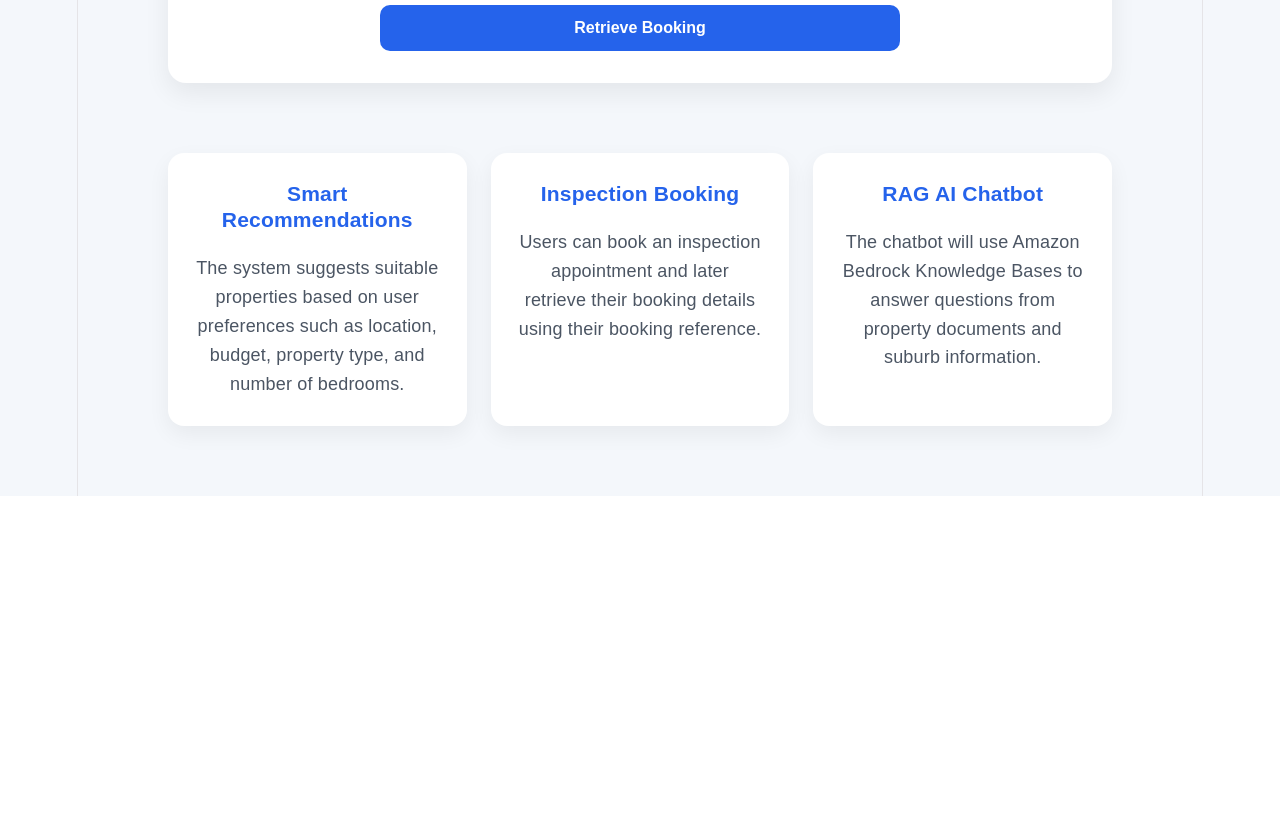
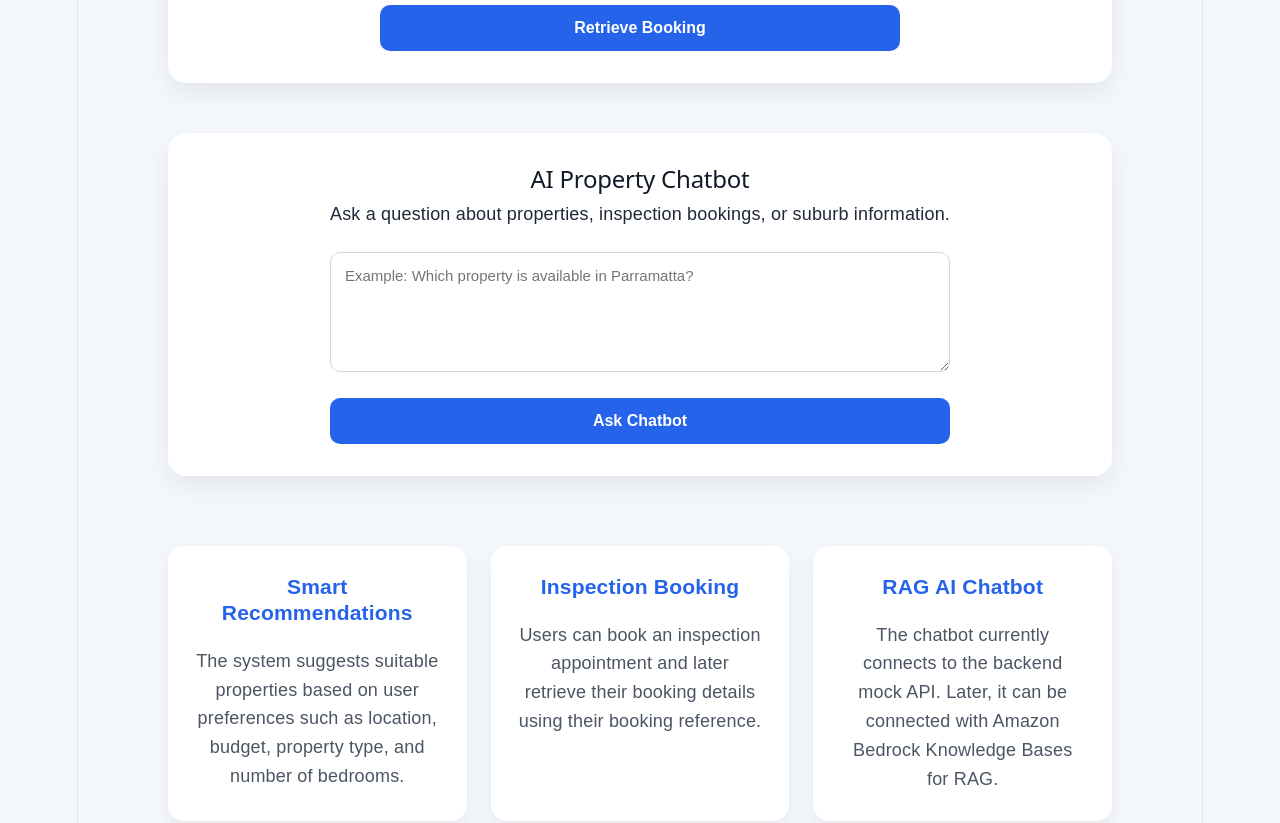
Before and after one commit to ghatrajsujan00-rgb/ai-property-assistant, a React app in the folder frontend/: page / in a window 1280 px wide. Shown: the part 900-1723 px from the top of the page. Before the commit the page ends 1396 px from the top, so only its background shows below. Built offline with nearby package versions, Linux system fonts and the light colour scheme; no server answers; the HTML template or start-up script is replaced by a standard one.

Commit message:
Add chatbot frontend connected to backend API

```diff
--- a/frontend/src/App.css
+++ b/frontend/src/App.css
@@ -259,3 +259,47 @@ button:hover {
   color: #b91c1c;
   font-weight: bold;
 }
+.chatbot-section {
+  background: white;
+  margin: 20px 8% 50px;
+  padding: 32px;
+  border-radius: 18px;
+  box-shadow: 0 10px 26px rgba(0, 0, 0, 0.07);
+  text-align: center;
+}
+
+.chatbot-section h2 {
+  color: #111827;
+  margin-top: 0;
+}
+
+.chatbot-form {
+  max-width: 620px;
+  margin: 24px auto 0;
+  display: grid;
+  gap: 14px;
+}
+
+.chatbot-form textarea {
+  min-height: 120px;
+  padding: 14px;
+  border: 1px solid #d1d5db;
+  border-radius: 10px;
+  font-size: 15px;
+  resize: vertical;
+  font-family: inherit;
+}
+
+.chatbot-answer {
+  max-width: 620px;
+  margin: 24px auto 0;
+  padding: 20px;
+  border-radius: 14px;
+  background: #f9fafb;
+  text-align: left;
+}
+
+.chatbot-answer h3 {
+  color: #2563eb;
+  text-align: center;
+}
--- a/frontend/src/App.jsx
+++ b/frontend/src/App.jsx
@@ -17,6 +17,10 @@ function App() {
   const [lookupId, setLookupId] = useState('')
   const [lookupResult, setLookupResult] = useState(null)
   const [lookupMessage, setLookupMessage] = useState('')
+
+  const [chatQuestion, setChatQuestion] = useState('')
+  const [chatAnswer, setChatAnswer] = useState('')
+  const [chatLoading, setChatLoading] = useState(false)
 
   const fetchProperties = async () => {
     setLoading(true)
@@ -110,6 +114,32 @@ function App() {
       console.error('Error retrieving booking:', error)
       setLookupMessage('Could not retrieve booking. Please check the backend server.')
     }
+  }
+
+  const askChatbot = async (event) => {
+    event.preventDefault()
+    setChatAnswer('')
+    setChatLoading(true)
+
+    try {
+      const response = await fetch('http://127.0.0.1:8000/chat', {
+        method: 'POST',
+        headers: {
+          'Content-Type': 'application/json'
+        },
+        body: JSON.stringify({
+          question: chatQuestion
+        })
+      })
+
+      const data = await response.json()
+      setChatAnswer(data.answer)
+    } catch (error) {
+      console.error('Error asking chatbot:', error)
+      setChatAnswer('Sorry, the chatbot could not connect to the backend.')
+    }
+
+    setChatLoading(false)
   }
 
   return (
@@ -245,6 +275,33 @@ function App() {
         )}
       </section>
 
+      <section className="chatbot-section" id="chatbot">
+        <h2>AI Property Chatbot</h2>
+        <p>
+          Ask a question about properties, inspection bookings, or suburb information.
+        </p>
+
+        <form className="chatbot-form" onSubmit={askChatbot}>
+          <textarea
+            placeholder="Example: Which property is available in Parramatta?"
+            value={chatQuestion}
+            onChange={(event) => setChatQuestion(event.target.value)}
+            required
+          />
+
+          <button type="submit">Ask Chatbot</button>
+        </form>
+
+        {chatLoading && <p>Thinking...</p>}
+
+        {chatAnswer && (
+          <div className="chatbot-answer">
+            <h3>Chatbot Response</h3>
+            <p>{chatAnswer}</p>
+          </div>
+        )}
+      </section>
+
       <section className="features">
         <div className="feature-card">
           <h3>Smart Recommendations</h3>
@@ -262,11 +319,11 @@ function App() {
           </p>
         </div>
 
-        <div className="feature-card" id="chatbot">
+        <div className="feature-card">
           <h3>RAG AI Chatbot</h3>
           <p>
-            The chatbot will use Amazon Bedrock Knowledge Bases to answer
-            questions from property documents and suburb information.
+            The chatbot currently connects to the backend mock API. Later, it
+            can be connected with Amazon Bedrock Knowledge Bases for RAG.
           </p>
         </div>
       </section>
```
